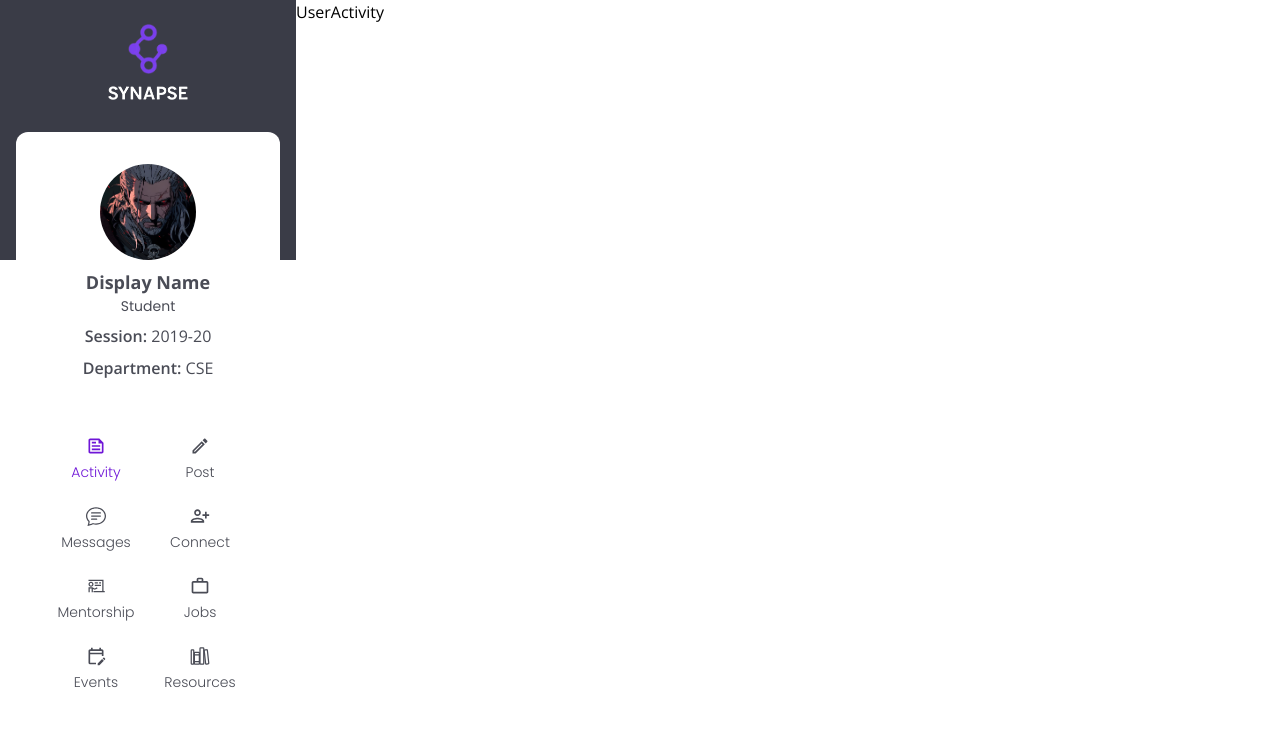
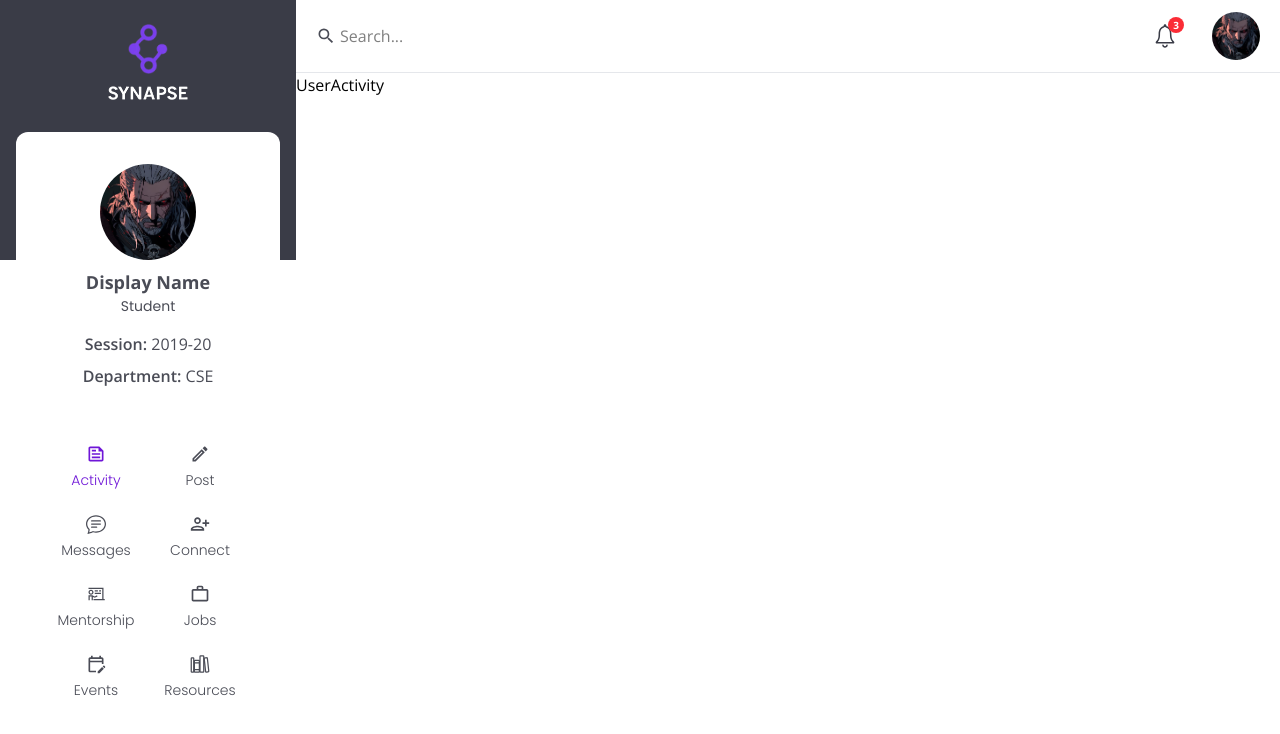
Before and after one commit to Mehedi0101/synapse-client, a React (Vite) app: page /activity in a window 1280 px wide. Shown: the top 734 px of the page. Built offline with nearby package versions, Linux system fonts and the light colour scheme; no server answers; sample sign-in values are in the browser's storage.

Commit message:
header for user layout is added

```diff
--- a/src/components/shared/navigation_bar/UserBasicInfo.jsx
+++ b/src/components/shared/navigation_bar/UserBasicInfo.jsx
@@ -11,7 +11,7 @@ const UserBasicInfo = () => {
             <p className='text-lg font-bold'>Display Name</p>
 
             {/* ---------- role ---------- */}
-            <p className='text-sm font-poppins -mt-2'>Student</p>
+            <p className='text-sm font-poppins -mt-2 mb-4'>Student</p>
 
             {/* ---------- Session ---------- */}
             <p><span className='font-semibold'>Session:</span> 2019-20</p>
--- a/src/components/user_layout/UserHeader.jsx
+++ b/src/components/user_layout/UserHeader.jsx
@@ -1,7 +1,119 @@
+import { useState, useRef, useEffect } from "react";
+import { IoIosNotificationsOutline } from "react-icons/io";
+import { MdOutlineLogout, MdOutlineNotifications, MdOutlineSearch } from "react-icons/md";
+import { Link } from "react-router-dom";
+import defaultUser from "../../assets/default_user.jpg";
+import { CgProfile } from "react-icons/cg";
+
 const UserHeader = () => {
+
+    // ---------- state of the dropdown ----------
+    const [open, setOpen] = useState(false);
+    const dropdownRef = useRef(null);
+
+    // ---------- click outside to close ----------
+    useEffect(() => {
+        const handleClickOutside = (event) => {
+            if (dropdownRef.current && !dropdownRef.current.contains(event.target)) {
+                setOpen(false);
+            }
+        };
+        document.addEventListener("mousedown", handleClickOutside);
+        return () => {
+            document.removeEventListener("mousedown", handleClickOutside);
+        };
+    }, []);
+
     return (
-        <div>
+        // ---------- header container ----------
+        <div className={"sticky top-0 right-0 flex sm:gap-4 gap-2 items-center justify-between text-sm lg:text-base pr-2 md:pr-5 pl-12 md:pl-5 py-1 md:py-3 bg-white border-b-1 border-b-gray-200"}>
 
+            {/* ---------- search bar ---------- */}
+            <div className="flex items-center w-full">
+
+                {/*---------- search icon ----------*/}
+                <MdOutlineSearch className="text-lg lg:text-xl text-ash" />
+                <input
+                    className="-ml-5 pl-6 py-2.5 w-full outline-none focus:ring-0 focus:outline-none"
+                    type="text"
+                    placeholder="Search..."
+                />
+            </div>
+
+            {/* ---------- notification and user section container ---------- */}
+            <div className="flex gap-4 md:gap-6 lg:gap-8 items-center min-w-fit relative">
+
+                {/* ---------- notification container ---------- */}
+                <div className="hidden sm:block relative cursor-pointer">
+
+                    {/* ---------- notification icon ---------- */}
+                    <IoIosNotificationsOutline className="text-2xl lg:text-3xl text-dark-ash" />
+
+                    {/* ---------- notification dot ---------- */}
+                    {/* <span className="absolute -top-1 -right-1 w-2.5 h-2.5 bg-red-500 rounded-full"></span> */}
+
+                    {/* ---------- notification number ---------- */}
+                    <span className="absolute -top-1 -right-1 bg-red-500 text-white text-[8px] lg:text-[10px] font-bold w-3 lg:w-4 h-3 lg:h-4 rounded-full flex justify-center items-center">
+                        3
+                    </span>
+
+                </div>
+
+                {/* ---------- avatar + dropdown wrapper ---------- */}
+                <div className="relative" ref={dropdownRef}>
+
+                    {/* ---------- avatar ---------- */}
+                    <img
+                        className="w-8 md:w-10 lg:w-12 h-8 md:h-10 lg:h-12 rounded-full object-cover cursor-pointer"
+                        src={defaultUser}
+                        alt="user"
+                        onClick={() => setOpen(!open)}
+                    />
+
+                    {/* ---------- dropdown menu ---------- */}
+                    {open && (
+                        <div className="absolute right-0 mt-2 w-40 bg-white rounded-md shadow-lg overflow-hidden text-dark-ash">
+
+                            {/* ---------- notification (only form small devices) ---------- */}
+                            <Link
+                                to="#"
+                                className="flex sm:hidden items-center gap-1 px-4 py-2 hover:text-primary"
+                                onClick={() => setOpen(false)}
+                            >
+                                {/*---------- notification icon ----------*/}
+                                <MdOutlineNotifications className="text-lg" />
+                                Notifications <span className="text-red-500">(3)</span>
+                            </Link>
+
+                            {/* ---------- profile ---------- */}
+                            <Link
+                                to="/profile"
+                                className="flex items-center gap-1 px-4 py-2 hover:text-primary"
+                                onClick={() => setOpen(false)}
+                            >
+
+                                {/*---------- profile icon ----------*/}
+                                <CgProfile className="text-lg lg:text-xl" />
+                                Profile
+                            </Link>
+
+                            {/* ---------- logout ---------- */}
+                            <button
+                                className="flex items-center gap-1 w-full text-left px-4 py-2 hover:text-primary"
+                                onClick={() => {
+                                    setOpen(false);
+                                    console.log("Logged out");
+                                }}
+                            >
+                                {/*---------- logout icon ----------*/}
+                                <MdOutlineLogout className="text-lg lg:text-xl" />
+                                Logout
+                            </button>
+
+                        </div>
+                    )}
+                </div>
+            </div>
         </div>
     );
 };
--- a/src/index.css
+++ b/src/index.css
@@ -24,3 +24,8 @@ a.active {
 .bm-menu {
     @apply overflow-y-scroll scrollbar-none;
 }
+
+/* ---------- default scrollbar design ---------- */
+html {
+  @apply scrollbar-thin scrollbar-thumb-ash scrollbar-track-gray-200;
+}
--- a/src/layouts/UserLayout.jsx
+++ b/src/layouts/UserLayout.jsx
@@ -4,6 +4,7 @@ import NavBarXlMd from "../components/shared/navigation_bar/NavBarXlMd";
 import NavBarLg from "../components/shared/navigation_bar/NavBarLg";
 import NavBarSm from "../components/shared/navigation_bar/NavBarSm";
 import { Outlet } from "react-router-dom";
+import UserHeader from "../components/user_layout/UserHeader";
 
 const UserLayout = () => {
     // const { user, logout } = useContext(AuthContext);
@@ -18,15 +19,13 @@ const UserLayout = () => {
     //         })
     // }
 
-
-
     return (
         <div
             className="font-open-sans flex"
         >
 
             {/* ---------- Navigation bar container ---------- */}
-            <section className="h-screen overflow-y-scroll scrollbar-none min-w-fit">
+            <section className="sticky top-0 left-0 h-screen overflow-y-scroll scrollbar-none min-w-fit z-10">
 
                 {/*---------- Navigation bar for small device ----------*/}
                 <div className="block md:hidden">
@@ -47,6 +46,7 @@ const UserLayout = () => {
 
             {/* ---------- Dynamic content of User Layout ---------- */}
             <div className="max-w-screen-2xl mx-auto w-full">
+                <UserHeader></UserHeader>
                 <Outlet></Outlet>
             </div>
         </div>
--- a/src/pages/user_layout/UserActivity.jsx
+++ b/src/pages/user_layout/UserActivity.jsx
@@ -1,6 +1,6 @@
 const UserActivity = () => {
     return (
-        <div>
+        <div className="min-h-[1000px]">
             UserActivity
         </div>
     );
```
